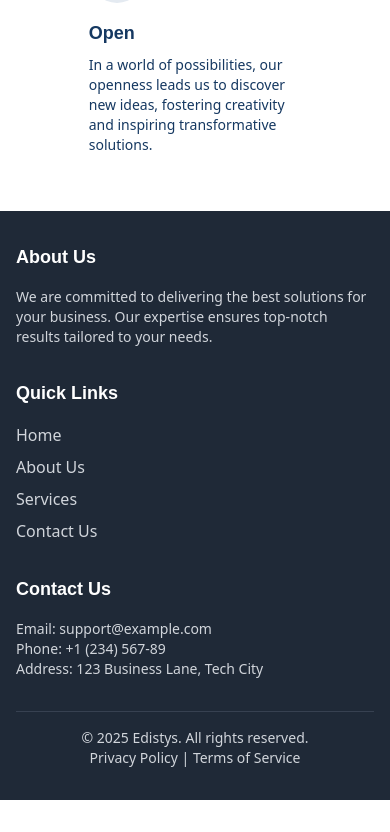
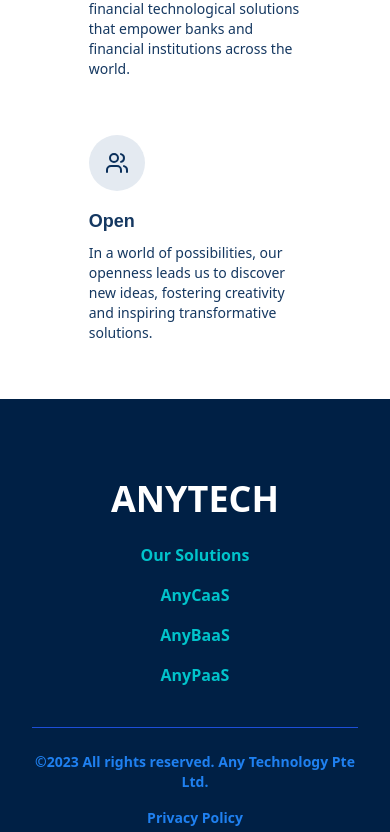
Before and after one commit to mahfuzctg/Edistys-Task, a React (Vite) app: page /about in a window 390 px wide. Shown: the part 3938-4770 px from the top of the page. Before the commit the page ends 4738 px from the top, so only its background shows below. Built offline with nearby package versions, Linux system fonts and the light colour scheme.

Commit message:
footer/upadated with responsive

```diff
--- a/src/components/sections/about/OurValues.tsx
+++ b/src/components/sections/about/OurValues.tsx
@@ -38,6 +38,8 @@
 const OurValues: React.FC = () => {
   return (
     <section className="w-9/12 mx-auto mb-10 px-6">
+      <p className="font-bold text-blue-500 text-center mt-5">OUR VALUES</p>
+      <h1 className="text-center my-6 font-bold text-5xl">Built in our core</h1>
       <div className="grid grid-cols-1 md:grid-cols-4 gap-6">
         {features.map((feature, index) => (
           <div
@@ -45,7 +47,7 @@
             className="flex flex-col items-start p-4 bg-[#FFFFFF]  "
           >
             {/* Icon with background */}
-            <div className={`p-4 font-bold rounded-full ${feature.bgColor}`}>
+            <div className={`p-4 rounded-full ${feature.bgColor}`}>
               {feature.icon}
             </div>
 
--- a/src/components/shared/Footer.tsx
+++ b/src/components/shared/Footer.tsx
@@ -1,106 +1,55 @@
-const Footer = () => {
+import React from "react";
+
+const Footer: React.FC = () => {
   return (
-    <footer className="bg-gray-800 text-gray-300 py-8">
-      <div className="max-w-7xl mx-auto px-4 sm:px-6 lg:px-8">
-        <div className="grid grid-cols-1 md:grid-cols-3 gap-8">
-          {/* About Section */}
-          <div>
-            <h2 className="text-lg font-semibold text-white mb-4">About Us</h2>
-            <p className="text-sm">
-              We are committed to delivering the best solutions for your
-              business. Our expertise ensures top-notch results tailored to your
-              needs.
-            </p>
+    <footer className="bg-[#002045] text-white py-10">
+      <div className="w-11/12 lg:w-9/12 mx-auto px-4">
+        {/* Top Section */}
+        <div className="flex flex-col lg:flex-row justify-between items-center border-b border-blue-700 py-10 mb-6">
+          {/* Logo */}
+          <div className="text-4xl lg:text-5xl font-bold text-center lg:text-left">
+            ANYTECH
           </div>
-
-          {/* Links Section */}
-          <div>
-            <h2 className="text-lg font-semibold text-white mb-4">
-              Quick Links
-            </h2>
-            <ul className="space-y-2">
-              <li>
+          {/* Navigation */}
+          <div className="flex flex-col lg:flex-row lg:space-x-8 mt-6 lg:mt-0 text-center lg:text-left space-y-4 lg:space-y-0">
             <a
-                  href="/"
-                  className="hover:text-green-400 transition-colors duration-200"
+              href="#"
+              className="text-[#00C3CB] font-bold hover:underline transition duration-300"
             >
-                  Home
+              Our Solutions
             </a>
-              </li>
-              <li>
             <a
-                  href="/about"
-                  className="hover:text-green-400 transition-colors duration-200"
+              href="#"
+              className="text-[#00C3CB] font-bold hover:underline transition duration-300"
             >
-                  About Us
+              AnyCaaS
             </a>
-              </li>
-              <li>
             <a
-                  href="/services"
-                  className="hover:text-green-400 transition-colors duration-200"
+              href="#"
+              className="text-[#00C3CB] font-bold hover:underline transition duration-300"
             >
-                  Services
+              AnyBaaS
             </a>
-              </li>
-              <li>
             <a
-                  href="/contact"
-                  className="hover:text-green-400 transition-colors duration-200"
+              href="#"
+              className="text-[#00C3CB] font-bold hover:underline transition duration-300"
             >
-                  Contact Us
+              AnyPaaS
             </a>
-              </li>
-            </ul>
-          </div>
-
-          {/* Contact Section */}
-          <div>
-            <h2 className="text-lg font-semibold text-white mb-4">
-              Contact Us
-            </h2>
-            <p className="text-sm">
-              Email:{" "}
-              <a
-                href="mailto:support@example.com"
-                className="hover:text-green-400 transition-colors duration-200"
-              >
-                support@example.com
-              </a>
-            </p>
-            <p className="text-sm">
-              Phone:{" "}
-              <a
-                href="tel:+123456789"
-                className="hover:text-green-400 transition-colors duration-200"
-              >
-                +1 (234) 567-89
-              </a>
-            </p>
-            <p className="text-sm">Address: 123 Business Lane, Tech City</p>
           </div>
         </div>
 
         {/* Bottom Section */}
-        <div className="border-t border-gray-700 mt-8 pt-4 text-center">
-          <p className="text-sm">
-            © {new Date().getFullYear()} Edistys. All rights reserved.
+        <div className="flex flex-col lg:flex-row justify-between items-center text-sm space-y-4 lg:space-y-0">
+          <p className="text-[#1F80F0] font-semibold text-center lg:text-left">
+            ©2023 All rights reserved. Any Technology Pte Ltd.
           </p>
-          <p className="text-sm">
           <a
-              href="/privacy-policy"
-              className="hover:text-green-400 transition-colors duration-200"
+            href="#"
+            className="text-[#1F80F0] font-semibold hover:underline text-center lg:text-right transition duration-300"
           >
             Privacy Policy
-            </a>{" "}
-            |{" "}
-            <a
-              href="/terms-of-service"
-              className="hover:text-green-400 transition-colors duration-200"
-            >
-              Terms of Service
           </a>
-          </p>
         </div>
       </div>
     </footer>
```
Lines whose indentation alone changed are shown as unchanged.
